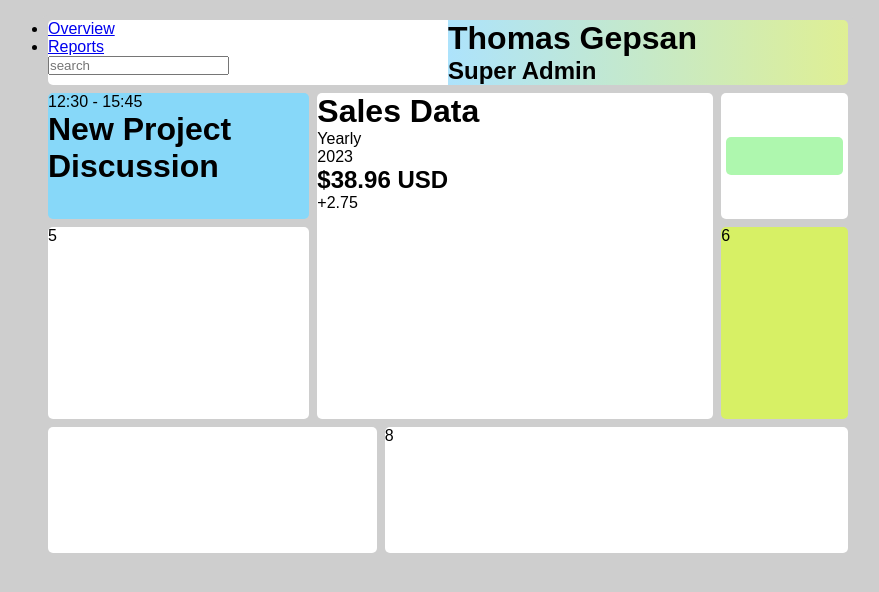
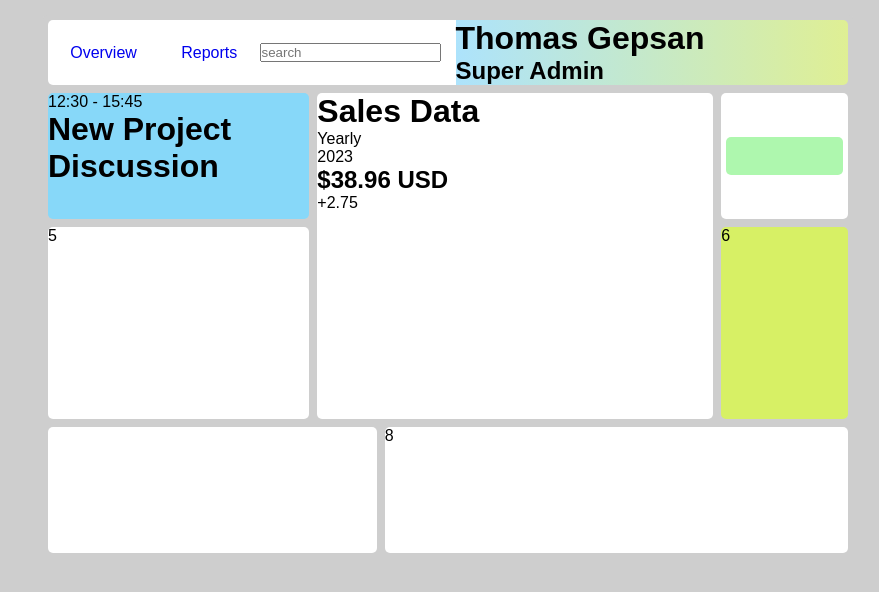
Before and after one commit to TheWiXi/gridBasico, a plain HTML site: page index.html in a window 1280 px wide. Shown: the whole page, without its empty margins (192-1071 px from the left). Drawn offline with Linux system fonts and the light colour scheme.

Commit message:
feat: :construction: Arreglos en la primer rejilla del grid

```diff
--- a/css/style.css
+++ b/css/style.css
@@ -36,12 +36,27 @@ body{
     border-radius: 5px;
 }
 .search{
+    display: flex;
+    align-items: center;
+    justify-content: space-around;
     width: 50%;
     height: 100%;
+    padding-right: 15px;
     background: var(--color-secundary);
     border-top-left-radius: 5px;
     border-bottom-left-radius: 5px;
 }
+.search ul{
+    list-style: none;
+    display: flex;
+    justify-content: space-around;
+    width: 100%;
+
+}
+.search ul li a{
+    text-decoration: none;
+}
+
 .profile{
     width: 50%;
     height: 100%;
@@ -54,8 +69,6 @@ body{
     background: #87d8f9;
     border-radius: 5px;
 }
-
-
 .sales {
     grid-area: sales;
     background: var(--color-secundary);
--- a/index.html
+++ b/index.html
@@ -14,7 +14,9 @@
                     <li><a href="#">Overview</a></li>
                     <li><a href="#">Reports</a></li>
                 </ul>
-                <input type="search" placeholder="search">
+                <div class="buscar">
+                    <input type="search" placeholder="search">
+                </div>
             </div>
             <div class="profile">
                 <div class="icons"></div>
```
